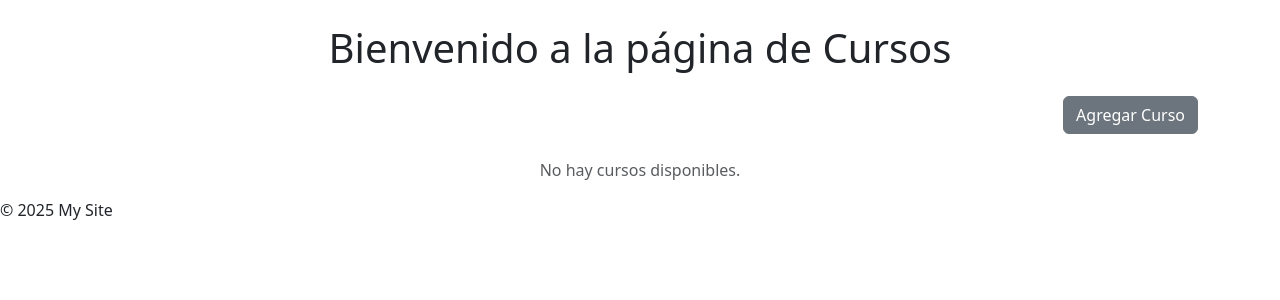
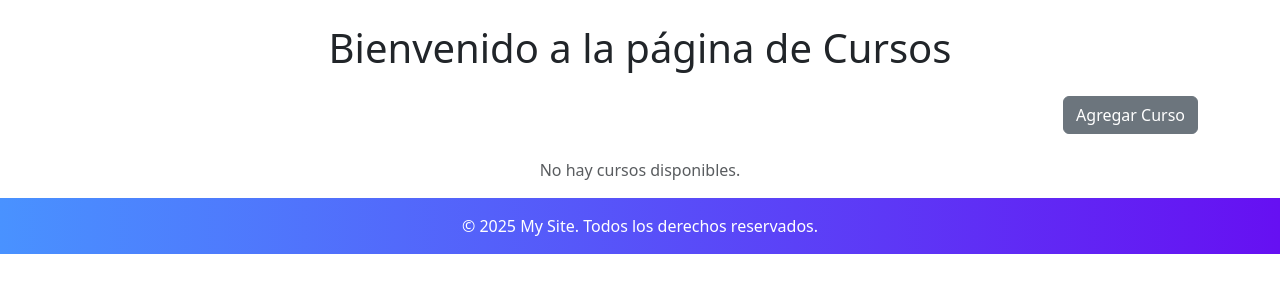
Before and after one commit to CarlosLaboratorio/PythonProyecto1, a Django app: page /cursos/ in a window 1280 px wide. Shown: the part 56-356 px from the top of the page. Run offline with Django 5.2, Linux system fonts and the light colour scheme; data that the repository does not hold is empty; some libraries are stand-ins or nearby versions.

Commit message:
add javascript

```diff
--- a/Proyecto1/templates/base.html
+++ b/Proyecto1/templates/base.html
@@ -4,6 +4,7 @@
         <meta charset="UTF-8">
         <title>{% block title %}My Site{% endblock %}</title>
         <link rel="stylesheet" href="https://cdn.jsdelivr.net/npm/bootstrap@5.3.3/dist/css/bootstrap.min.css">
+        <link rel="stylesheet" href="https://cdn.jsdelivr.net/npm/bootstrap-icons@1.11.1/font/bootstrap-icons.css">
     </head>
     <body>
         <header>
@@ -20,7 +21,11 @@
         <main>
             {% block content %} <!-- Contenido específico de cada página irá aquí --> {% endblock %}
         </main>
-        <footer> <p>&copy; 2025 My Site</p>
+        <footer class="text-center text-white py-3 mt-auto" style="background: linear-gradient(90deg, #4992ff, #6610f2);">
+        <div class="container">
+            <p class="mb-0">&copy; 2025 My Site. Todos los derechos reservados.</p>
+        </div>
         </footer>
+        <script src="https://cdn.jsdelivr.net/npm/bootstrap@5.3.3/dist/js/bootstrap.bundle.min.js"></script>
     </body>
 </html>
```
